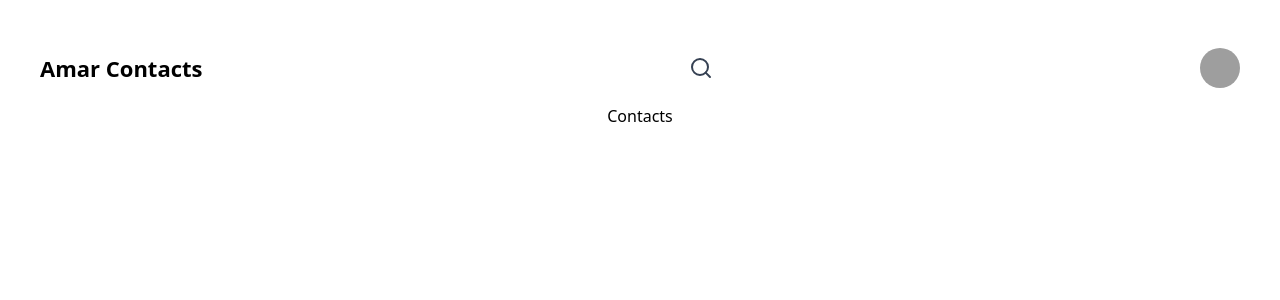
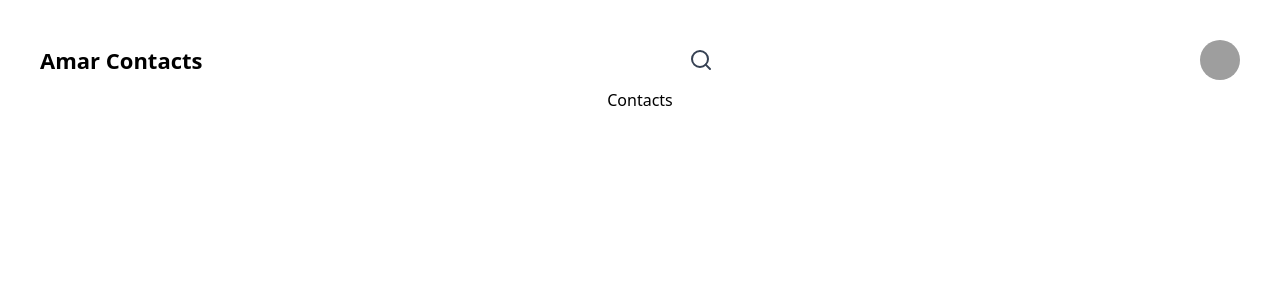
Before and after one commit to Abdullah00001/workly-contacts-client, a React (Vite) app: page / in a window 1280 px wide. Shown: the top 300 px of the page. Built offline with nearby package versions, Linux system fonts and the light colour scheme; grey boxes are pictures that could not be loaded.

Commit message:
feature(header): fix header padding

```diff
--- a/src/components/layout/Header.tsx
+++ b/src/components/layout/Header.tsx
@@ -7,7 +7,7 @@ import Avatar from "../ui/header/Avatar";
 const Header: FC = () => {
   return (
     <section>
-      <div className="w-full px-2 py-4">
+      <div className="w-full px-2 py-2">
         <div className="flex items-center justify-between">
           <div className="">
             <div className="flex justify-start items-center space-x-2">
```
